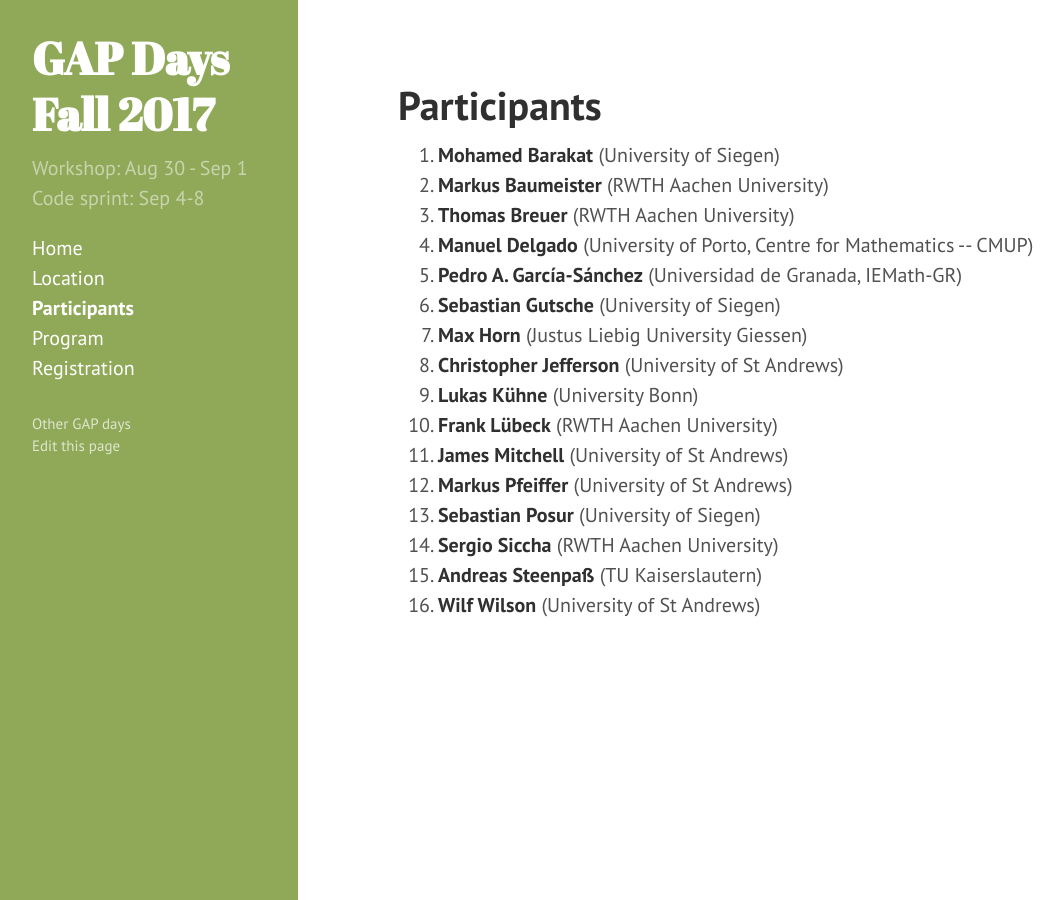
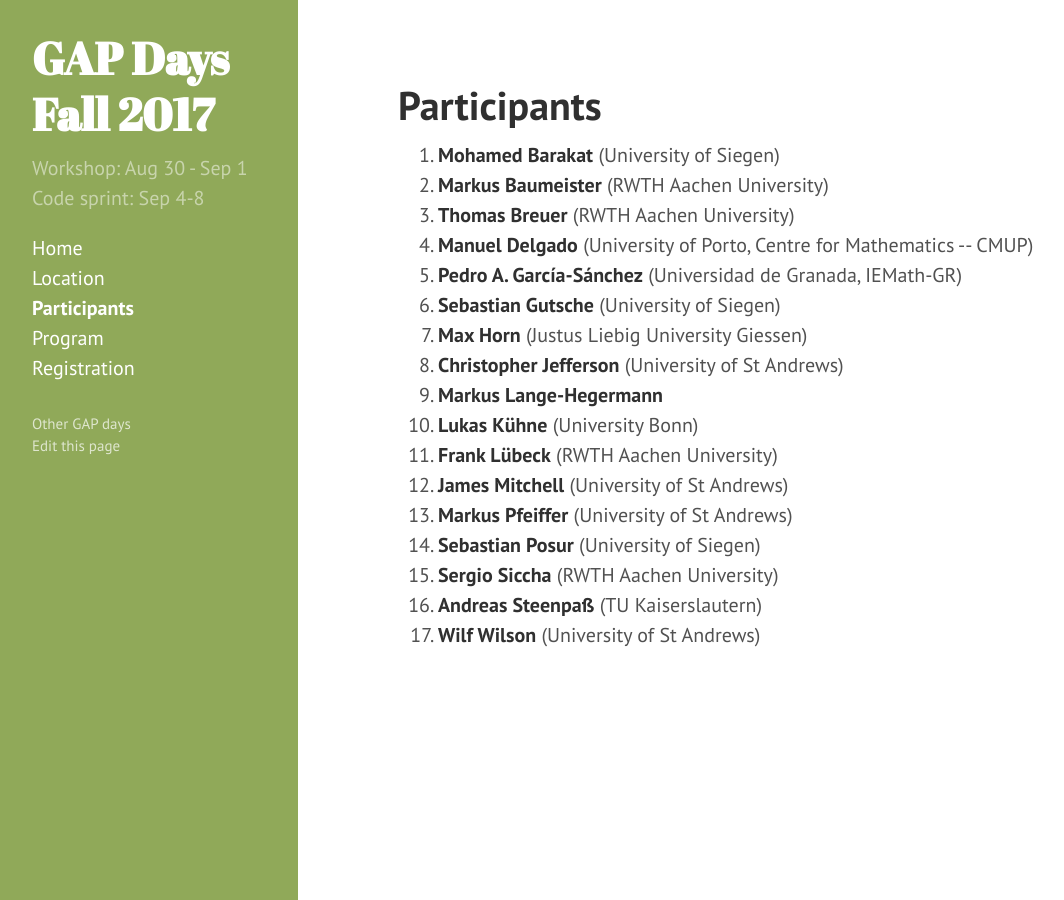
Before and after one commit to lbfm-rwth/gap-in-algebraic-research-2018, a Jekyll site: the page built from participants.md, in a window 1280 px wide. Shown: the whole page, without its empty margins (2-1066 px from the left). Built offline with Jekyll 4.4.1, drawn with Linux system fonts in a browser that asks for light colours.

Commit message:
Markus wird teilnehmen

```diff
--- a/_data/participants.yml
+++ b/_data/participants.yml
@@ -22,6 +22,9 @@
 - name: Christopher Jefferson
   affiliation: University of St Andrews
 
+- name: Markus Lange-Hegermann
+  affiliation:
+
 - name: Lukas Kühne
   affiliation: University Bonn
 
```
